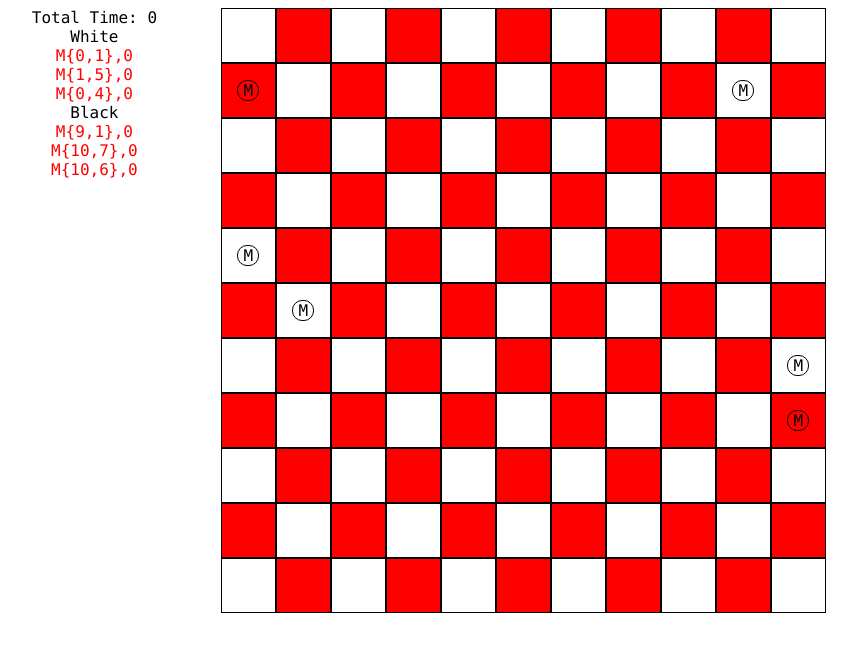
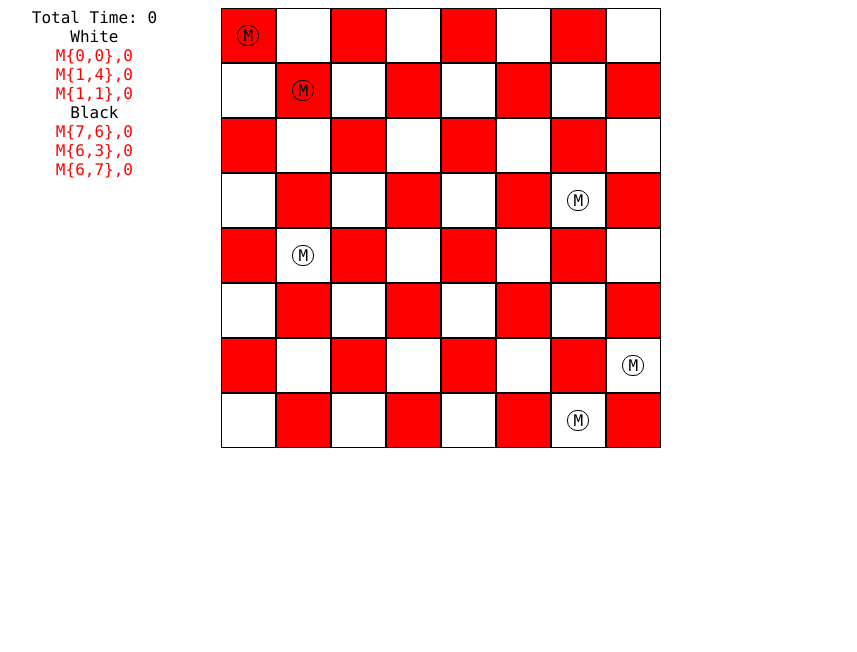
Before and after one commit to JustenRickert/A-Ryan-Versus-The-Universe, a React (Create React App) app: page / in a window 1280 px wide. Shown: the top 652 px of the page, without its empty margins (40-897 px from the left). Built offline with nearby package versions, Linux system fonts and the light colour scheme.

Commit message:
Fix chess board coloring for arbitrary sizes

```diff
--- a/src/component/App.tsx
+++ b/src/component/App.tsx
@@ -2,7 +2,7 @@ import * as React from 'react'
 import { observer } from 'mobx-react'
 
 // import { boardConf } from '../constant';
-// import Coordinate from '../game/coordinate';
+import Coordinate from '../game/coordinate'
 import Piece from '../game/piece'
 import Board from '../game/board'
 
@@ -13,7 +13,7 @@ import {
   IconStyle,
   MainStyle,
   RedSquareStyle,
-  SquareStyle
+  WhiteSquareStyle
 } from './style'
 import './App.css'
 import GameContext from '../game/game'
@@ -21,8 +21,14 @@ import GameContext from '../game/game'
 type None = undefined
 type Maybe<T> = T | None
 
+const toCoordinate = Coordinate.toCoordinate
+const toNumber = Coordinate.toNumber
+
+const isRedSquare = (index: Coordinate) =>
+  (index.x % 2 || index.y % 2) && !(index.x % 2 && index.y % 2)
+
 interface PieceProps {
-  index: number
+  cIndex: Coordinate
   piece: Piece | None
 }
 
@@ -30,8 +36,8 @@ const PieceView: React.SFC<PieceProps> = props => {
   return (
     <div
       className="board-piece"
-      style={props.index % 2 === 0 ? SquareStyle : RedSquareStyle}
-      key={props.index}
+      style={isRedSquare(props.cIndex) ? WhiteSquareStyle : RedSquareStyle}
+      key={toNumber(props.cIndex)}
     >
       {props.piece ? (
         <div style={IconStyle}>{props.piece.symbol}</div>
@@ -53,7 +59,9 @@ const BoardView: React.SFC<{ board: Board }> = props => {
 
   return (
     <div style={BoardStyle}>
-      {places.map((piece, i) => <PieceView key={i} index={i} piece={piece} />)}
+      {places.map((piece, i) => (
+        <PieceView key={i} cIndex={toCoordinate(i)} piece={piece} />
+      ))}
     </div>
   )
 }
--- a/src/component/style.ts
+++ b/src/component/style.ts
@@ -41,7 +41,7 @@ export const RedSquareStyle = {
   backgroundColor: 'red'
 }
 
-export const SquareStyle = {
+export const WhiteSquareStyle = {
   border: '1px solid black',
   display: 'flex'
 }
--- a/src/constant.ts
+++ b/src/constant.ts
@@ -1 +1 @@
-export const boardConf: { x: number; y: number } = { x: 11, y: 11 }
+export const boardConf: { x: number; y: number } = { x: 8, y: 8 }
--- a/src/game/coordinate.ts
+++ b/src/game/coordinate.ts
@@ -1,4 +1,4 @@
-import { boardConf } from '../constant' // TODO this will be deprectade
+import { boardConf } from '../constant'
 
 export default class Coordinate {
   x: number
@@ -14,6 +14,12 @@ export default class Coordinate {
 
   static toNumber(c: Coordinate): number {
     return boardConf.x * c.y + c.x
+  }
+
+  static toCoordinate(n: number): Coordinate {
+    const y = n % boardConf.x
+    const x = Math.floor(n / boardConf.y)
+    return { x, y }
   }
 
   static diff(c1: Coordinate, c2: Coordinate): Coordinate {
```
